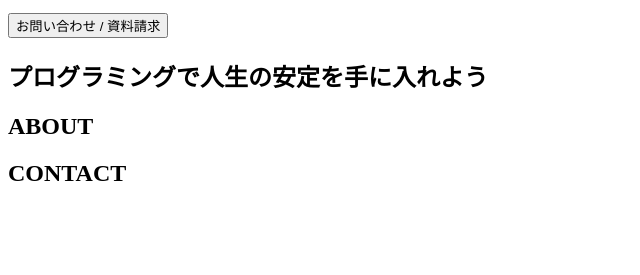
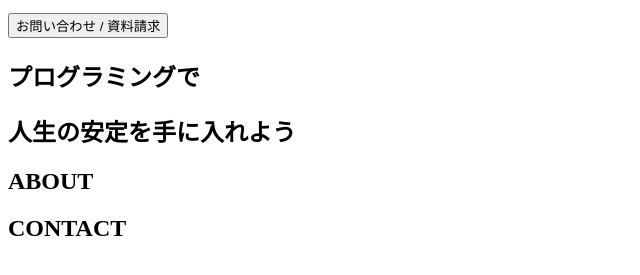
Before and after one commit to dai-gi/isara_coding, a plain HTML site: page index.html in a window 1280 px wide. Shown: the part 69-344 px from the top of the page, without its empty margins (0-640 px from the left). Drawn offline with Linux system fonts and the light colour scheme.

```diff
--- a/index.html
+++ b/index.html
@@ -13,7 +13,8 @@
       <button>お問い合わせ / 資料請求</button>
     </header>
     <section>
-      <h1>プログラミングで人生の安定を手に入れよう</h1>
+      <h1>プログラミングで</h1>
+      <h1>人生の安定を手に入れよう</h1>
     </section>
     <section>
       <h2>ABOUT</h2>
```
Also changed, not shown: 1 other file.
